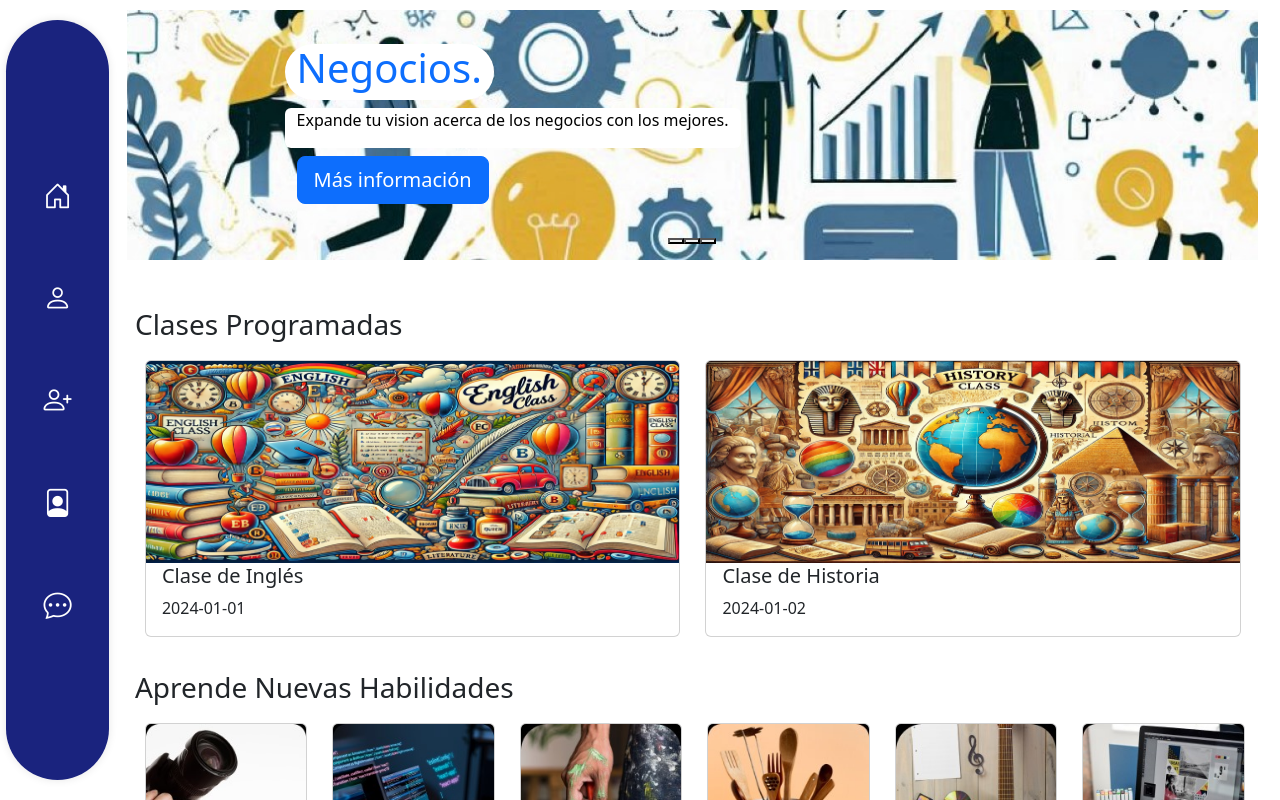
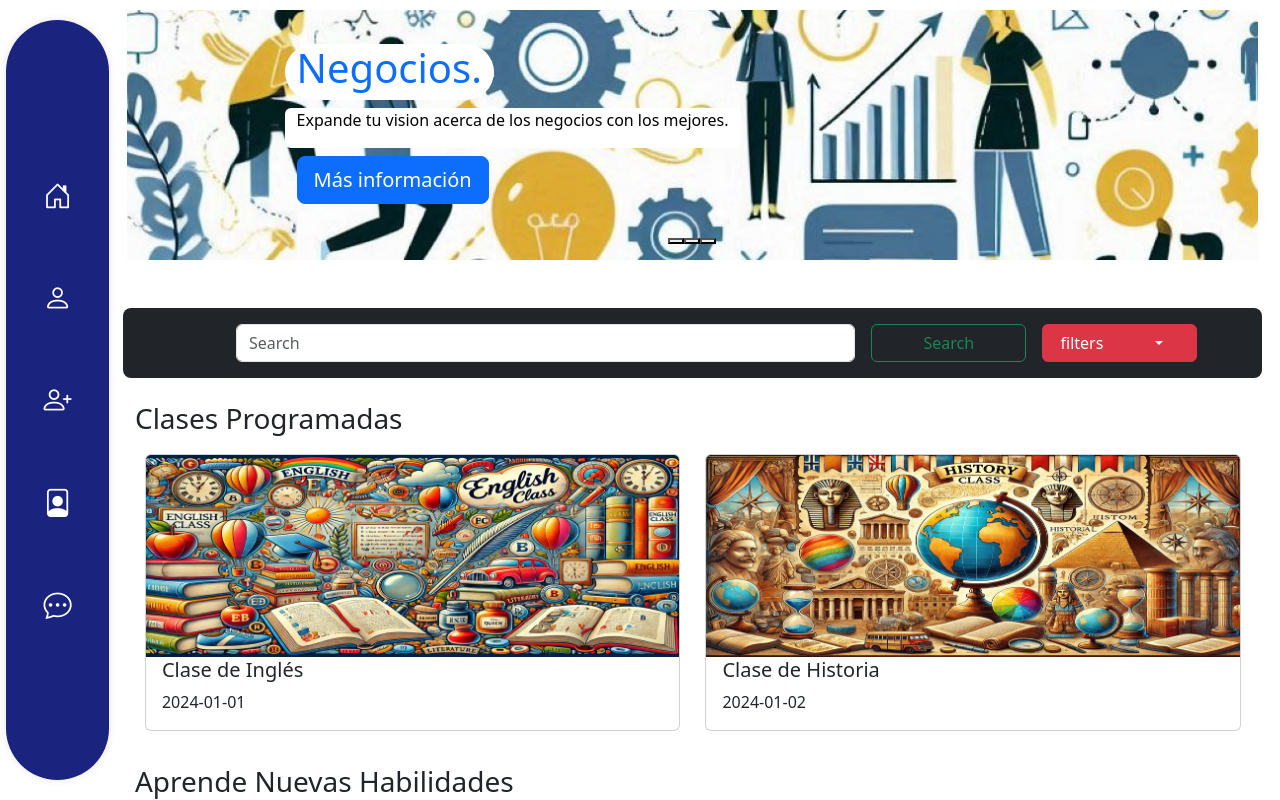
Before and after one commit to ksta11/TradeTalentSocialNetwork, a React (Vite) app: page / in a window 1280 px wide. Shown: the top 800 px of the page. Built offline with nearby package versions, Linux system fonts and the light colour scheme.

Commit message:
Se añadio un buscador al home

```diff
--- a/src/components/pages/Home.jsx
+++ b/src/components/pages/Home.jsx
@@ -56,6 +56,31 @@ export function Home() {
 
       <Carousel slides={carouselSlides} />
       <div className="container-fluid px-2 py-5 ">
+        <div className="row mb-4">
+          <div className="col-12 bg-dark py-3 rounded-3">
+            <div className="col-10 mx-auto">
+              <form class="d-flex" role="search">
+                <div className="col-8 mx-2">
+                  <input class="form-control me-2" type="search" placeholder="Search" aria-label="Search"/>
+                </div>
+                <div className="col-2 mx-2">
+                  <button class="btn btn-outline-success" type="submit">Search</button>
+                </div>
+                <div class="col-2 btn-group mx-2">
+                  <button type="button" class="btn btn-danger">filters</button>
+                  <button type="button" class="btn btn-danger dropdown-toggle dropdown-toggle-split" data-bs-toggle="dropdown" aria-expanded="false">
+                    <span class="visually-hidden">Toggle Dropdown</span>
+                  </button>
+                  <ul class="dropdown-menu">
+                    <li><a class="dropdown-item" href="#">Action</a></li>
+                    <li><a class="dropdown-item" href="#">Another action</a></li>
+                    <li><a class="dropdown-item" href="#">Something else here</a></li>
+                  </ul>
+                </div>
+              </form>
+            </div>
+          </div>
+        </div>
         <div className="row">
           <div className="col-12">
             <h3 className="text-left">Clases Programadas</h3>
```
